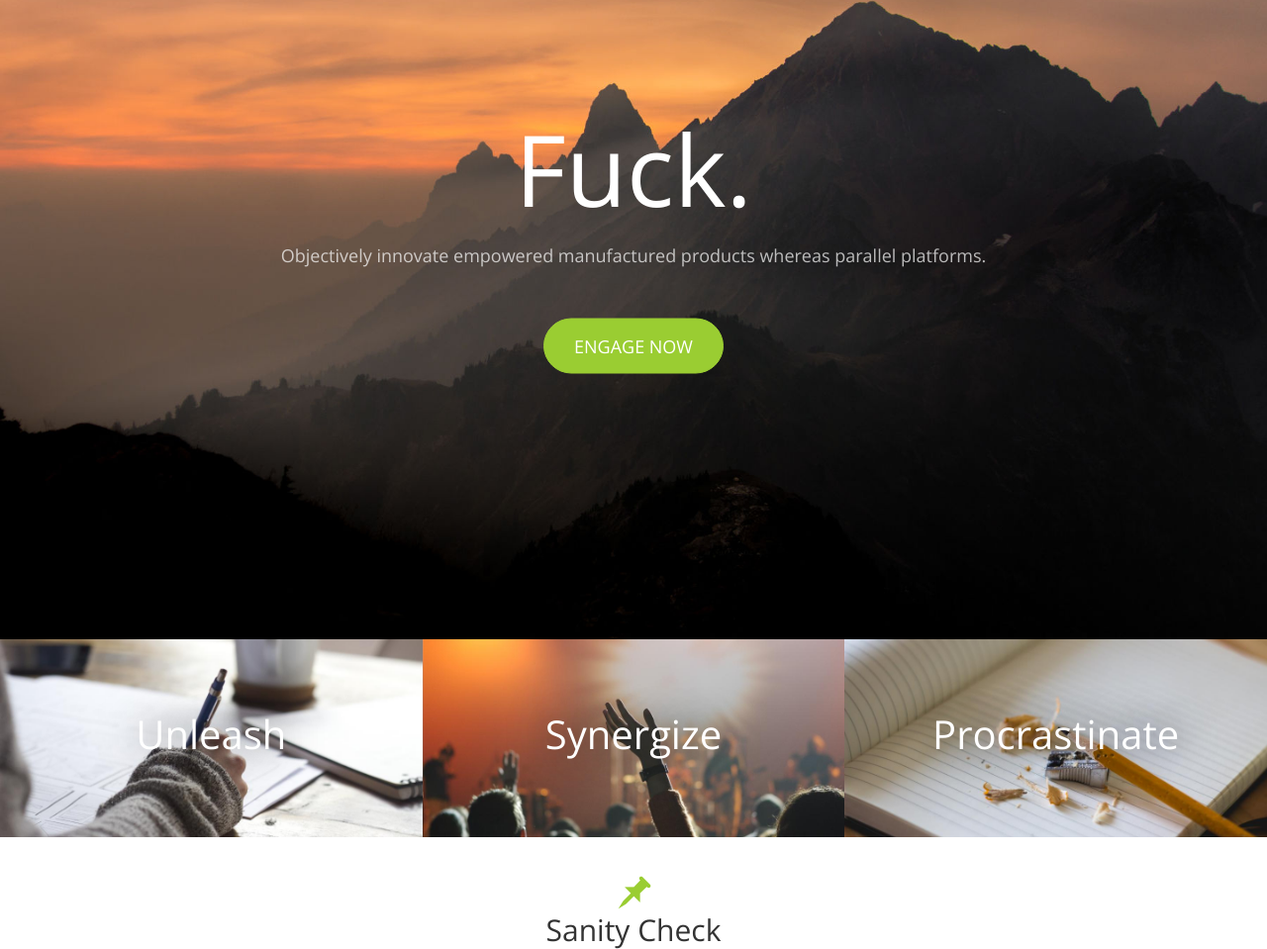
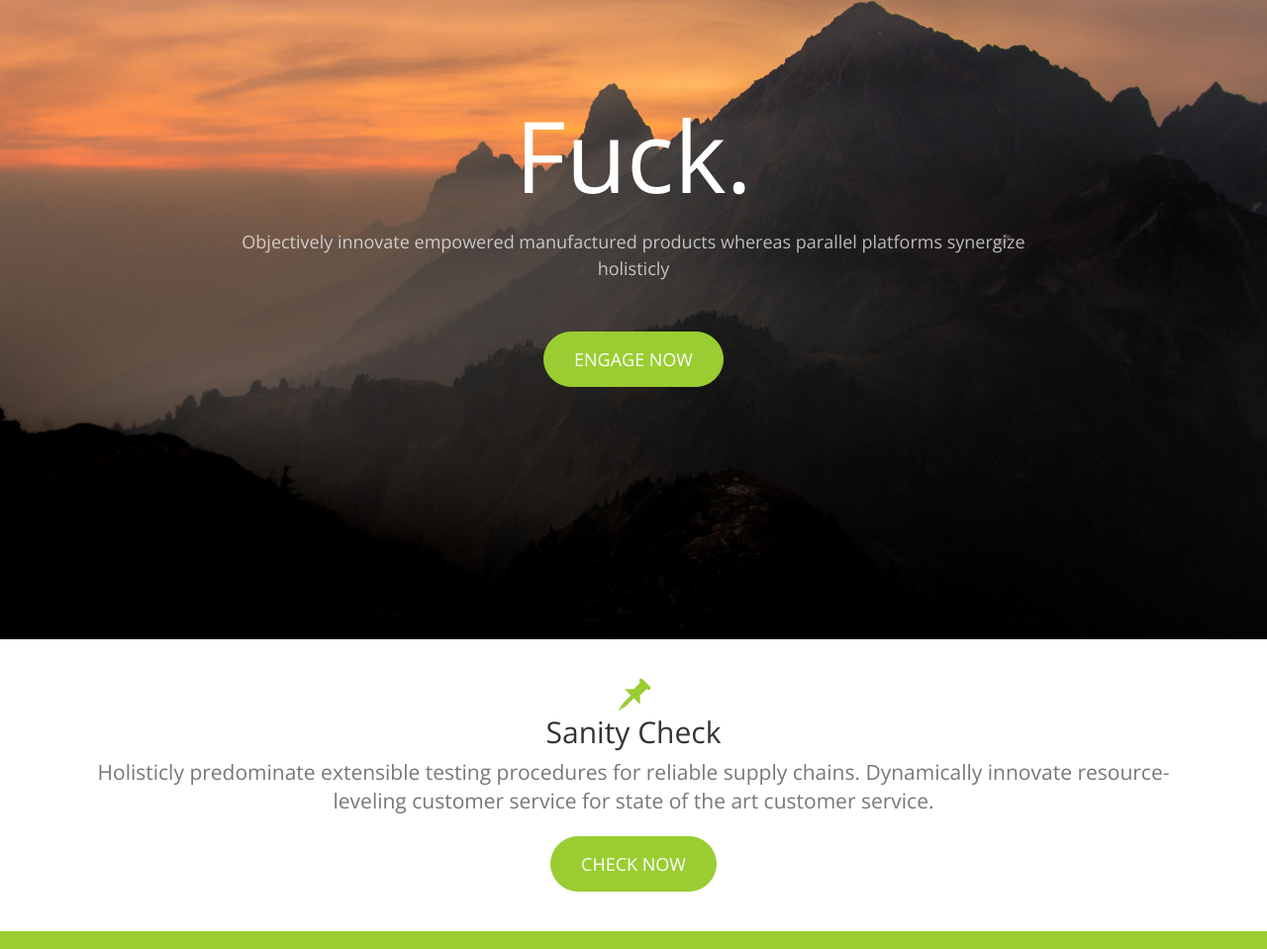
Before and after one commit to emass-sec/emass.github.io, a plain HTML site: page index.html in a window 1280 px wide. Shown: the part 154-1113 px from the top of the page at 99% size. Drawn offline with nearby package versions, Linux system fonts and the light colour scheme.

Commit message:
Update index.html

```diff
--- a/index.html
+++ b/index.html
@@ -77,39 +77,11 @@
         <div class="header-content">
             <div class="header-content-inner">
                 <h1>Fuck.</h1>
-                <p>Objectively innovate empowered manufactured products whereas parallel platforms.</p>
+                <p>Objectively innovate empowered manufactured products whereas parallel platforms synergize holisticly</p>
                 <a href="#" class="btn btn-primary btn-lg">Engage Now</a>
             </div>
         </div>
     </header>
-
-    <!-- Promos -->
-	<div class="container-fluid">
-        <div class="row promo">
-        	<a href="#">
-				<div class="col-md-4 promo-item item-1">
-					<h3>
-						Unleash
-					</h3>
-				</div>
-            </a>
-            <a href="#">
-				<div class="col-md-4 promo-item item-2">
-					<h3>
-						Synergize
-					</h3>
-				</div>
-            </a>
-
-			<a href="#">
-				<div class="col-md-4 promo-item item-3">
-					<h3>
-						Procrastinate
-					</h3>
-				</div>
-            </a>
-        </div>
-    </div><!-- /.container-fluid -->
 
 	<!-- Content 3 -->
      <section class="content content-3">
```
